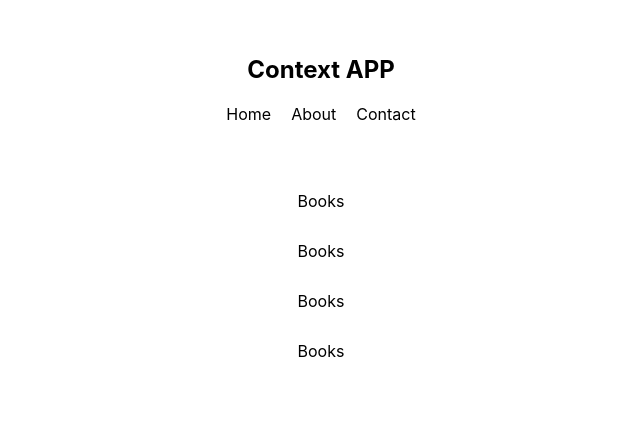
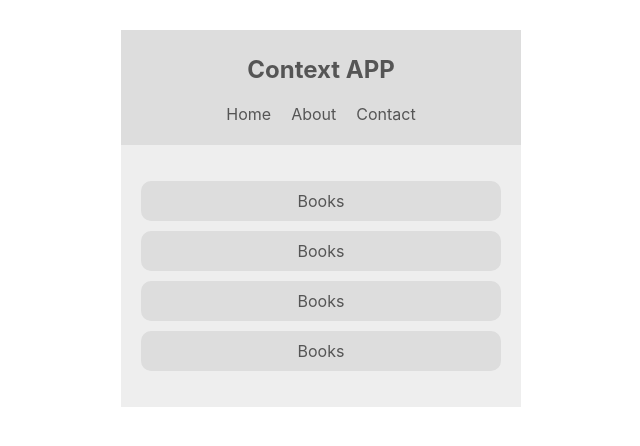
Before and after one commit to seppar93/alexandria-context-example, a React (Create React App) app: page / in a window 1280 px wide. Shown: the top 446 px of the page, without its empty margins (319-959 px from the left). Built offline with nearby package versions, Linux system fonts and the light colour scheme.

Commit message:
consuming context inside componet with static"

```diff
--- a/src/components/BookList.js
+++ b/src/components/BookList.js
@@ -1,16 +1,23 @@
-import React from 'react'
+import React, { Component } from 'react'
+import { ThemeContext } from '../contexts/ThemeContext'
 
-const BookList = () => {
-    return (
-        <div className='book-list'>
+
+export default class BookList extends Component {
+    static contextType = ThemeContext
+
+    render() {
+        const {isLightTheme, light, dark} = this.context;
+        const theme = isLightTheme ? light : dark;
+
+        return (
+            <div className='book-list' style={{color:theme.syntax, background:theme.bg}}>
             <ul>
-                <li>Books</li>
-                <li>Books</li>
-                <li>Books</li>
-                <li>Books</li>
+                <li style={{background:theme.ui}}>Books</li>
+                <li style={{background:theme.ui}}>Books</li>
+                <li style={{background:theme.ui}}>Books</li>
+                <li style={{background:theme.ui}}>Books</li>
             </ul>
         </div>
-    )
+        )
+    }
 }
-
-export default BookList
--- a/src/components/NavBar.js
+++ b/src/components/NavBar.js
@@ -1,10 +1,13 @@
-import React from 'react';
+import React, { Component } from 'react'
+import { ThemeContext } from '../contexts/ThemeContext'
 
-
-
-const NavBar = () => {
-    return (
-        <nav>
+export default class NavBar extends Component {
+    static contextType = ThemeContext
+    render() {
+        const {isLightTheme, light, dark} = this.context;
+        const theme = isLightTheme ? light : dark;
+        return (
+            <nav style={{background:theme.ui, color:theme.syntax}}>
             <h1>Context APP</h1>
             <ul>
                 <li>Home</li>
@@ -13,7 +16,6 @@
 
             </ul>
         </nav>
-    )
+        )
+    }
 }
-
-export default NavBar
--- a/src/contexts/ThemeContext.js
+++ b/src/contexts/ThemeContext.js
@@ -6,7 +6,7 @@
 
 class ThemeContextProvider extends Component {
     state = {
-        isLightTHeme: true,
+        isLightTheme: true,
         light: {syntax: '#555', ui: '#ddd', bg: '#eee'},
         dark: {syntax: '#ddd', ui: '#333', bg: '#555'}
     }
```
